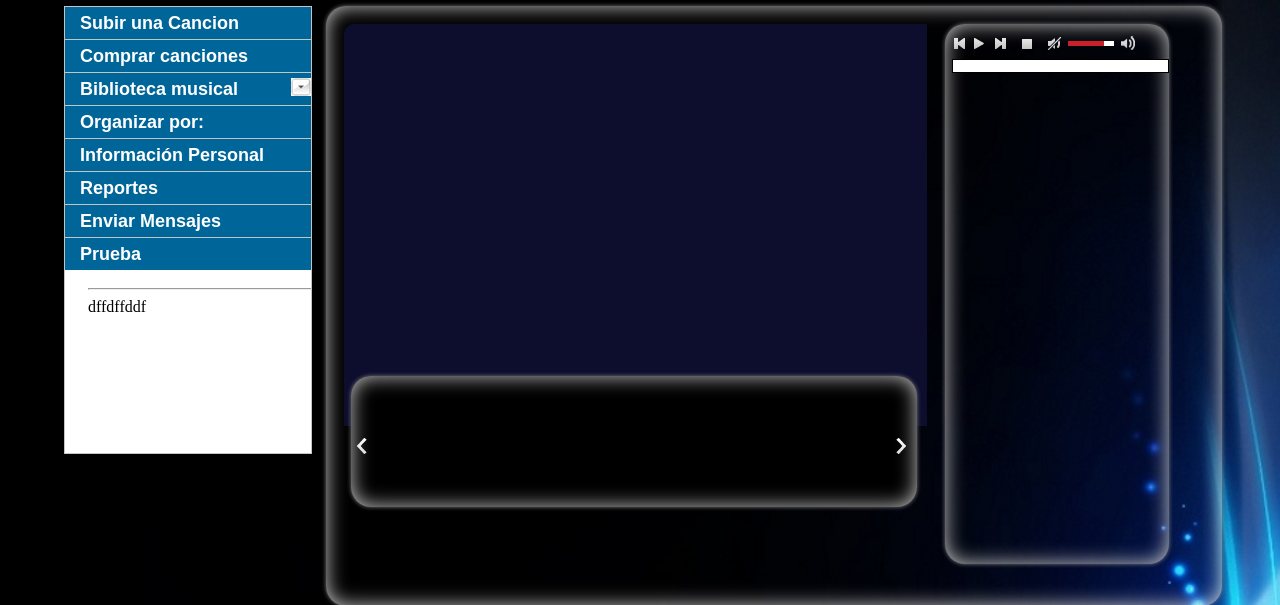
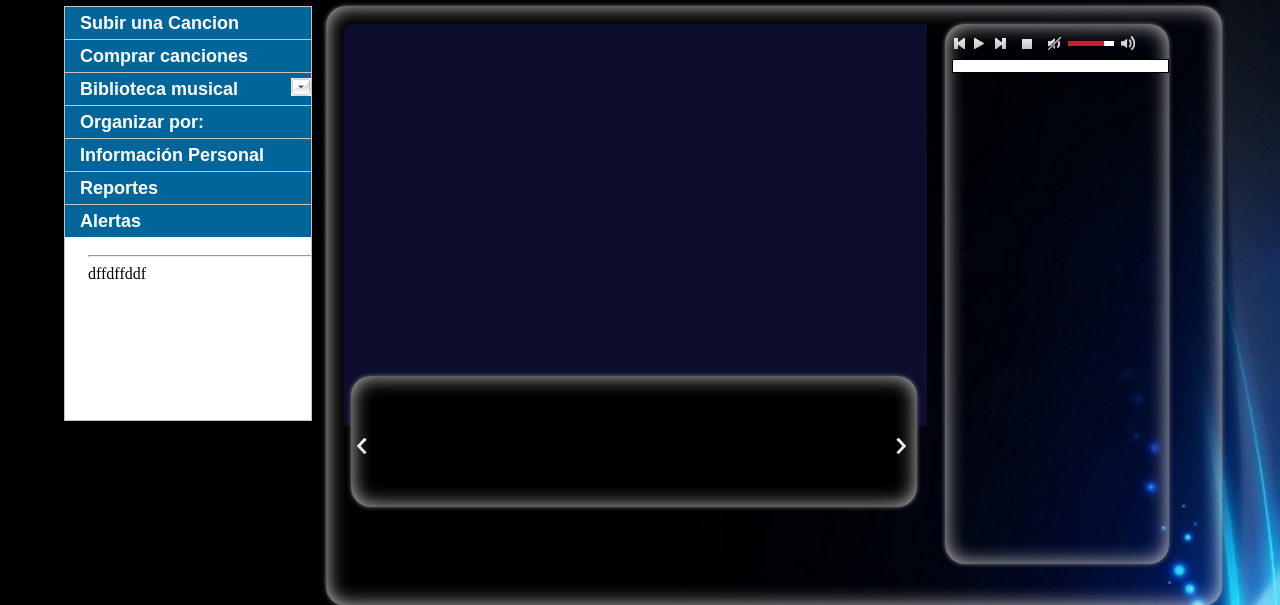
Before and after one commit to anfepera/ProyectoFinalWWW, a PHP site: page /vistas/bienvenido.php in a window 1280 px wide; the page is wider, and only the part inside the window is pictured. Shown: the part 151-756 px from the top of that part. Run offline with PHP 8.4, Linux system fonts and the light colour scheme; the visitor is signed in with stand-in values (Sample User, id 1); data that the repository does not hold is empty; grey boxes are pictures that could not be loaded.

Commit message:
Se oculto lo de comet

```diff
--- a/vistas/bienvenido.php
+++ b/vistas/bienvenido.php
@@ -179,13 +179,13 @@ include ('../Interfaces/seguridad.php');
             <p>
                 <input type="button" id="reportes" style="width: 80%; background:#e4bf15; height: 10%;"   onclick="mostrarElemento('reporteEscuchadas');" value="Canciones mas escuchadas"><br> <br>
             </p>
-            <h3 id="tituloMensaje">Enviar Mensajes</h3>
-            <p id="mesajes">
+            <h3 id="tituloMensaje" style="display:none">Enviar Mensajes</h3>
+            <p id="mesajes" style="display:none">
                 <textarea id="descripcion" style="width:200px;height:100px;resize:none;" rows="10" ></textarea>
                 <input type="button" id="guardar" value="Enviar" onclick="insertarAlerta('');"/>
             </p>
-            <h3 id="prueba">Prueba</h3>
-            <div id="recMensajes"">
+            <h3 id="prueba" style="display:none" >Alertas</h3>
+            <div id="recMensajes" style="display:none">
                  <iframe width="240" height="150" src="comet.html" scrolling="auto" frameborder="no" ></iframe>
             </div>
         </div>
```
